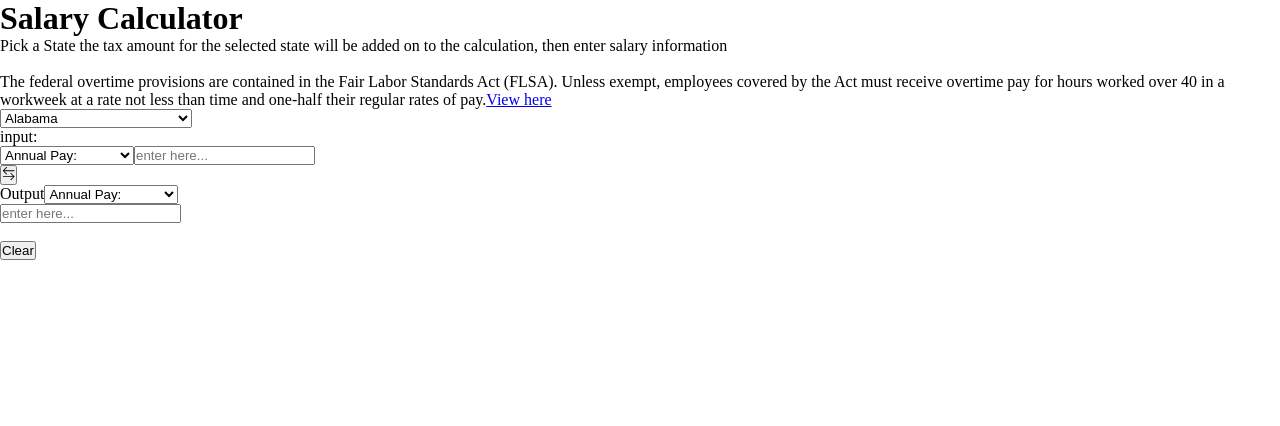
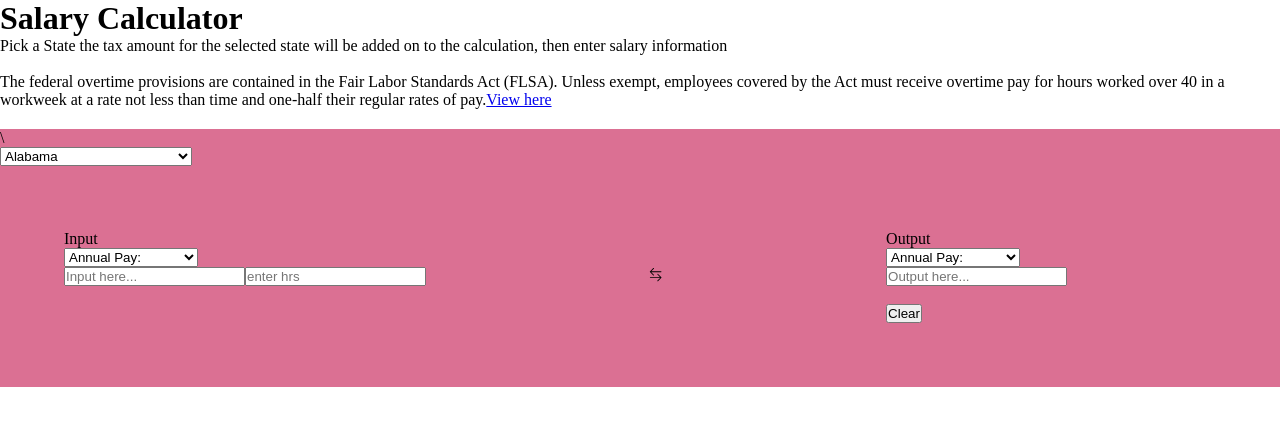
Before and after one commit to dopoku12/salaryCalc, a React (Create React App) app: page / in a window 1280 px wide. Shown: the top 426 px of the page. Built offline with nearby package versions, Linux system fonts and the light colour scheme.

Commit message:
added grid working on place holder

```diff
--- a/src/Input.js
+++ b/src/Input.js
@@ -4,8 +4,11 @@ import Output from "./Output";
 import { BsArrowLeftRight } from "react-icons/bs";
 const Input = () => {
     //states
-    const [usrInput, setUsrInput] = useState('')
-    const [status, setStatus] = useState(false)
+    const [usrInput, setUsrInput] = useState('');
+    const [placeholder, setPlaceHolder] = useState("Input here...");
+
+    const [clearStatus, setClearStatus] = useState(false);
+    const [checkStatus, setCheckStatus] = useState(false);
     //custom hook
     const { inputFields, usa } = useArrObj()
 
@@ -13,53 +16,71 @@ const Input = () => {
         e.preventDefault()
         const num = parseInt(usrInput)
         setUsrInput(num)
-        setStatus(true)
+        setClearStatus(true)
     }
 
     function clear() {
-        setStatus(false)
+        setClearStatus(false)
         setUsrInput('')
     }
 
-    console.log('input:', inputFields);
+    function changeStatus(id) {
+        setCheckStatus(true)
+        const filtered = inputFields.filter(i => i.id === id);
+        console.log("tl", filtered);
+        setPlaceHolder(filtered.map(i => i.placeholder))
+    }
+
+
+    console.log(placeholder);
     // if id dosen't === id on change then add formula
     return (
-        <div>
+        <div className="grid-container">\<br />
             <select className="states">
                 {
                     usa.map(i => <option key={i.keys}>{i.name}</option>)
                 }
             </select>
-
             <form onSubmit={submit}>
+                <div className="grid-item1">
                     <label>
-                    input:
+                        Input
                     </label>
                     <br />
                     <select>
                         {
-                        inputFields.map((i) => {
-                            return (
-
-                                <option key={i.keys} required>{i.label}</option>
-                            )
-
-                        }
+                            inputFields.map(i =>
+                                <option
+                                    key={i.id}
+                                    onClick={() => changeStatus(i.id)}
+                                    value={i.label}
+                                >
+                                    {i.label}
+                                </option>
                             )
                         }
                     </select>
-                <input type="number" placeholder="enter here..."
+                    <br />
+
+                    <input type="number"
+
+                        placeholder={placeholder}
                         required
                         value={usrInput}
                         onChange={(e) => setUsrInput(e.target.value)}
                     />
-            </form>
+                    {
 
-            <button>
+                        <input type="number" placeholder="enter hrs " />
+                    }
+                </div>
+
+                <button className="grid-item2">
                     <BsArrowLeftRight />
                 </button>
-
+                <br />
                 <Output clear={clear} usrInput={usrInput} />
+            </form>
         </div>
     );
 }
--- a/src/Output.js
+++ b/src/Output.js
@@ -2,39 +2,29 @@ import useArrObj from "./ArrObj";
 const Output = ({ clear, usrInput }) => {
     const { inputFields } = useArrObj()
     return (
-        <div>
-            <form >
+        <div className="grid-item3">
             <label>
                 Output
             </label>
+            <br />
             <select>
                 {
-                        inputFields.map((i) => {
-                            return (
-
-                                <option key={i.keys} required>{i.label}</option>
-                            )
-
-                        }
+                    inputFields.map(i =>
+                        <option key={i.id} required>{i.label}</option>
                     )
                 }
             </select>
 
             <br />
-                <input type="number" placeholder="enter here..."
-                    value={usrInput}
+            <input type="number" placeholder="Output here..."
+
+                defaultValue={usrInput}
             />
             <br /> <br />
-                <button onClick={clear}>
+            <button className="clear" onClick={clear}>
                 Clear
             </button>
-            </form>
-
         </div>
-
-
-
-
     );
 }
 export default Output;
--- a/src/arrObj.js
+++ b/src/arrObj.js
@@ -39,7 +39,8 @@ const useArrObj = () => {
             placeholder: 'Enter Hourly Pay',
             formula: 10
         },
-    ]
+    ].map(i => Object.assign({ 'status': false }, i))
+
     let num = 1
     const usa = [
         {
--- /dev/null
+++ b/src/stylesheet/_calc.scss
@@ -0,0 +1,26 @@
+.grid-container {
+  margin-top: 20px;
+  background-color: palevioletred;
+
+  form {
+    display: grid;
+    // column-gap: 10px;
+    grid-template-columns: repeat(4, auto);
+    padding: 5%;
+
+    .grid-item1 {
+    }
+
+    .grid-item2 {
+      background-color: transparent;
+      border: none;
+      cursor: pointer;
+    }
+
+    .grid-item3 {
+      .clear {
+        cursor: pointer;
+      }
+    }
+  }
+}
--- a/src/stylesheet/index.css
+++ b/src/stylesheet/index.css
@@ -1,3 +1,21 @@
+.grid-container {
+  margin-top: 20px;
+  background-color: palevioletred;
+}
+.grid-container form {
+  display: grid;
+  grid-template-columns: repeat(4, auto);
+  padding: 5%;
+}
+.grid-container form .grid-item2 {
+  background-color: transparent;
+  border: none;
+  cursor: pointer;
+}
+.grid-container form .grid-item3 .clear {
+  cursor: pointer;
+}
+
 * {
   margin: 0%;
   padding: 0%;
--- a/src/stylesheet/index.scss
+++ b/src/stylesheet/index.scss
@@ -1,3 +1,5 @@
+@use "./color";
+@use "_calc";
 * {
   margin: 0%;
   padding: 0%;
```
Also changed, not shown: src/stylesheet/_color.scss (added), 1 other file (tests, documents, lock files or other folders). Lines whose indentation alone changed are shown as unchanged.
